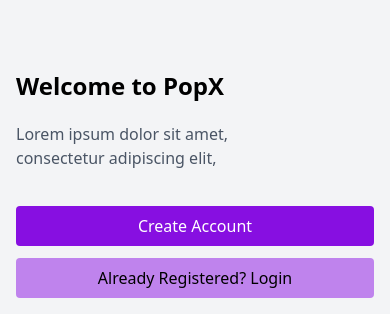
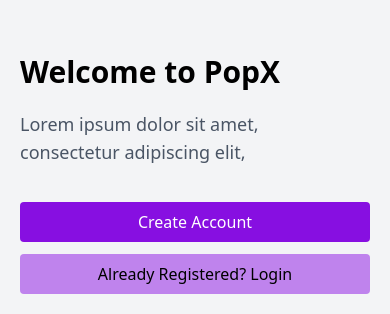
Before and after one commit to DeepakChauhan33/Prjintern, a React (Vite) app: page / in a window 390 px wide. Shown: the part 530-844 px from the top of the page. Built offline with nearby package versions, Linux system fonts and the light colour scheme.

Commit message:
Last and final update

```diff
--- a/src/Components/Account.jsx
+++ b/src/Components/Account.jsx
@@ -8,25 +8,30 @@
 
                 <div
                     className='  flex flex-col h-full  sm:h-[75%] sm:max-w-[380px] sm:rounded-lg sm:shadow-lg bg-gray-100'>
-                <p className='p-4 bg-gray-500'>Account Setting</p>
+
+                    <p
+                        className='p-4 bg-gray-500 text-lg sm:text-2xl'>
+                        Account Setting
+                    </p>
 
                     <div className='flex  w-full p-1.5 '>
 
                         <div>
                             <img
                                 className=' h-18 w-18 rounded-full mr-2.5 object-cover mt-1.5'
-                    src="https://encrypted-tbn0.gstatic.com/images?q=tbn:ANd9GcSrHo2ZyyMTK_nsBZhMGUcOoMtI1U083DKd6EUExMH_AqhC0GUACUazaLnxpgfK0ZhB8n0&usqp=CAU" alt="" />
-
+                                src="https://encrypted-tbn0.gstatic.com/images?q=tbn:ANd9GcSrHo2ZyyMTK_nsBZhMGUcOoMtI1U083DKd6EUExMH_AqhC0GUACUazaLnxpgfK0ZhB8n0&usqp=CAU"
+                                alt="img"
+                            />
                         </div>
 
-                    <div className=''>
+                        <div>
                             <strong>Marry Doe</strong>
                             <p className='text-[15px]'>Marry@gmail.com</p>
                         </div>
                     </div>
 
                     <p
-                className='text-[13px] p-4'>
+                        className='text-sm sm:text-[16px] p-4'>
                         Lorem ipsum dolor sit amet consectetur adipisicing elit. Nesciunt, sunt? Suscipit ducimus eligendi, unde provident voluptas debitis tempora reprehenderit quam.
                     </p>
                 </div>
--- a/src/Components/CreatePage.jsx
+++ b/src/Components/CreatePage.jsx
@@ -53,7 +53,7 @@
 
                     <input
                          className='h-10 outline-none'
-                         type="password"
+                         type="number"
                          placeholder='Enter password'
                          required />
 
@@ -70,7 +70,7 @@
 
                    <input
                         className='h-10 outline-none'
-                        type="password"
+                        type="email"
                         placeholder='Enter password'
                         required/>
                 </div>
@@ -101,7 +101,7 @@
 
                     <input
                         className='h-10 outline-none'
-                        type="password"
+                        type="text"
                         placeholder='Enter password'/>
                 </div>
 
--- a/src/Components/Sigin.jsx
+++ b/src/Components/Sigin.jsx
@@ -17,7 +17,7 @@
 
         <div className='p-4 flex flex-col  h-full gap-3 sm:h-[75%] sm:min-w-[380px] sm:rounded-lg sm:shadow-lg bg-gray-100'>
 
-          <h1 className='text-2xl font-bold mb-2'>
+          <h1 className='text-2xl font-semibold mb-2'>
             Signin to your <br />
             PopX account
           </h1>
@@ -36,7 +36,7 @@
 
               <input
                 className='h-10 outline-none'
-                type="text"
+                type="Email"
                 placeholder='Enter eamil address' />
             </div>
 
--- a/src/Components/Welcome.jsx
+++ b/src/Components/Welcome.jsx
@@ -6,14 +6,14 @@
     return (
         <>
 
-            <main className='h-dvh sm:flex sm:justify-center sm:items-center sm:h-screen sm:w-screen'>
+            <main className='h-dvh sm:flex sm:justify-center sm:items-center sm:h-screen sm:w-screen bg-gradient-to-r from-purple-100 via-violet-100 to-violet-200'>
 
-                <div className='p-4 flex flex-col justify-end  h-full gap-3 sm:h-[75%] sm:min-w-[380px] sm:rounded-lg sm:shadow-lg bg-gray-100'>
-                    <h1 className="text-2xl font-bold mb-2">
+                <div className='p-5 sm:p-4 flex flex-col justify-end  h-full gap-3 sm:h-[75%] sm:min-w-[380px] sm:rounded-lg sm:shadow-lg bg-gray-100'>
+                    <h1 className="text-3xl font-bold mb-2">
                         Welcome to PopX
                     </h1>
 
-                    <p className="text-gray-600 mb-6 ">
+                    <p className="text-gray-600 mb-6 text-lg ">
                         Lorem ipsum dolor sit amet,<br />
                         consectetur adipiscing elit,
                     </p>
```
Lines whose indentation alone changed are shown as unchanged.
